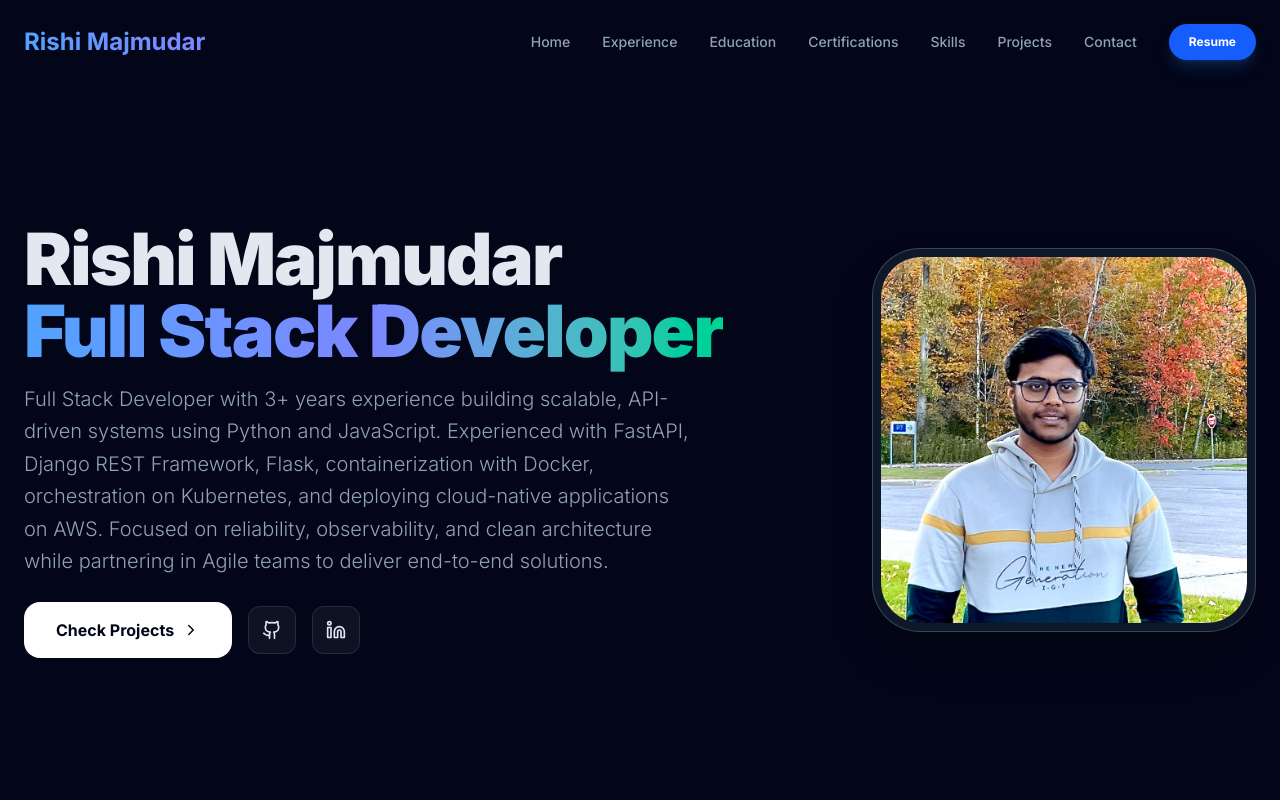
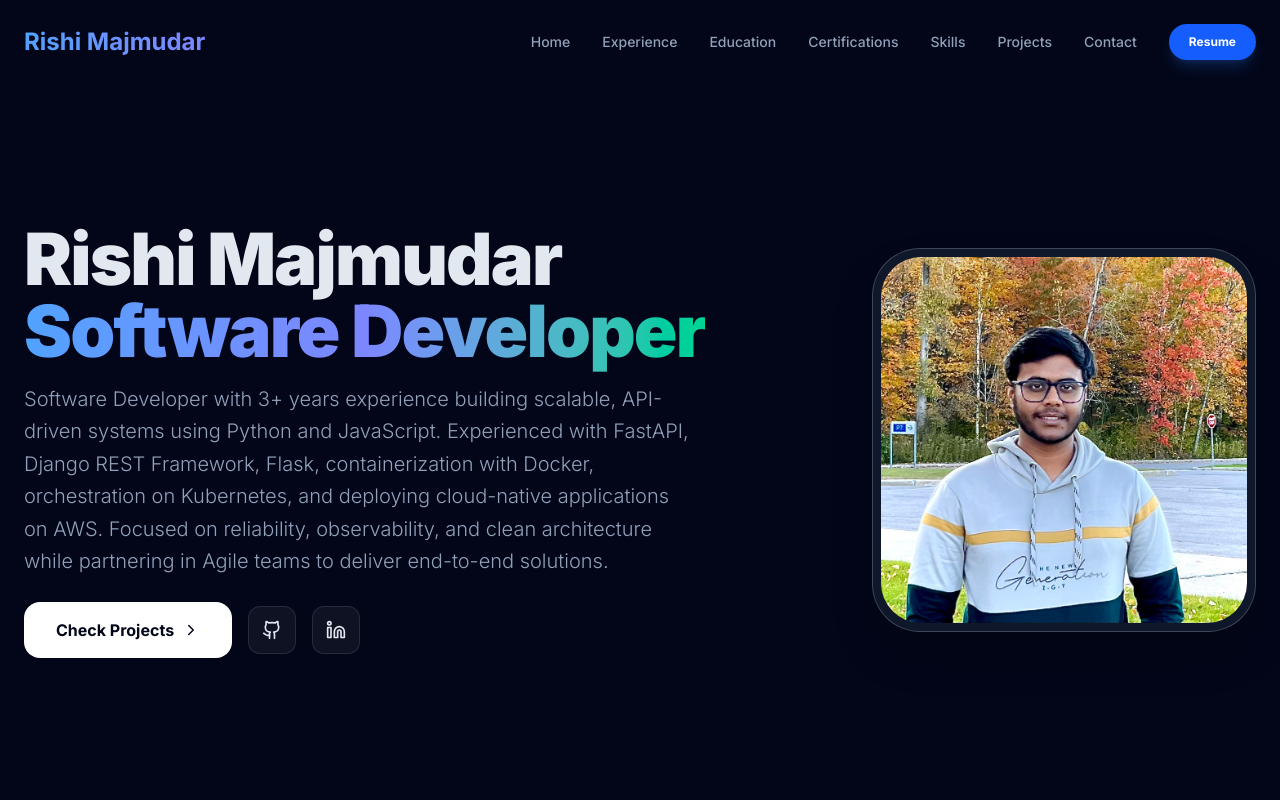
Before and after one commit to Rishi-Cs-ms/rishimajmudar.me, a React (Vite) app: page / in a window 1280 px wide. Shown: the top 800 px of the page. Built offline with nearby package versions, Linux system fonts and the light colour scheme.

Commit message:
Added Project

```diff
--- a/src/App.jsx
+++ b/src/App.jsx
@@ -144,11 +144,11 @@ const Hero = () => (
           Rishi Majmudar
           <br />
           <span className="text-transparent bg-clip-text bg-gradient-to-r from-blue-400 via-indigo-400 to-emerald-400">
-            Full Stack Developer
+            Software Developer
           </span>
         </h1>
         <p className="text-lg md:text-xl text-slate-400 font-light leading-relaxed max-w-2xl mb-6">
-          Full Stack Developer with 3+ years experience building scalable, API-driven systems using Python and JavaScript. Experienced with FastAPI, Django REST Framework, Flask, containerization with Docker, orchestration on Kubernetes, and deploying cloud-native applications on AWS. Focused on reliability, observability, and clean architecture while partnering in Agile teams to deliver end-to-end solutions.
+          Software Developer with 3+ years experience building scalable, API-driven systems using Python and JavaScript. Experienced with FastAPI, Django REST Framework, Flask, containerization with Docker, orchestration on Kubernetes, and deploying cloud-native applications on AWS. Focused on reliability, observability, and clean architecture while partnering in Agile teams to deliver end-to-end solutions.
         </p>
         <div className="flex flex-col sm:flex-row items-center gap-4 justify-center md:justify-start">
           <a href="#projects" className="px-8 py-4 bg-white text-slate-950 rounded-2xl font-bold hover:scale-105 transition-all flex items-center gap-2 group">
@@ -313,7 +313,7 @@ const Skills = () => {
     {
       title: 'Frontend & UI',
       icon: <Cloud />,
-      skills: ['React.js', 'Redux Toolkit', 'Next.js', 'Tailwind CSS', 'Bootstrap', 'HTML5', 'CSS3']
+      skills: ['React.js', 'Redux Toolkit', 'Next.js', 'Tailwind CSS', 'Bootstrap', 'HTML5', 'CSS3', 'Streamlit']
     },
     {
       title: 'Databases & Storage',
@@ -338,7 +338,7 @@ const Skills = () => {
     {
       title: 'AI & ML',
       icon: <Zap />,
-      skills: ['OpenAI / LLMs', 'LangChain', 'RAG', 'TensorFlow', 'Scikit-learn']
+      skills: ['Retrieval-Augmented Generation (RAG)', 'Large Language Models (LLMs)', 'Ollama', 'Prompt Engineering', 'Vector Search', 'Embeddings', 'Hybrid Search (BM25 + Vector Search)', 'ChromaDB', 'Semantic Search', 'Natural Language Processing (NLP)']
     }
   ];
 
@@ -380,6 +380,14 @@ const Skills = () => {
 
 const Projects = () => {
   const list = [
+    {
+      title: "Hybrid RAG Explorer",
+      subtitle: "RAG · BM25 · ChromaDB · Ollama",
+      tech: "Python · Streamlit · ChromaDB · BM25 · Ollama · RRF",
+      desc: "Built a hybrid RAG system that combines BM25 keyword search and ChromaDB vector search with Reciprocal Rank Fusion (RRF) to improve document retrieval relevance. The platform ingests PDF, DOCX, TXT, and CSV files through an automated chunking and metadata pipeline, then powers real-time question answering with Ollama-hosted LLMs and explainable retrieval analytics.",
+      icon: <Code2 className="text-cyan-400" />,
+      github: "https://github.com/Rishi-Cs-ms/ai-rag-platform.git"
+    },
     {
       title: "AI Document Parser",
       subtitle: "Serverless, Bedrock, Textract",
```
Also changed, not shown: src/index.css (line endings or trailing spaces), 1 other file (tests, documents, lock files or other folders).
